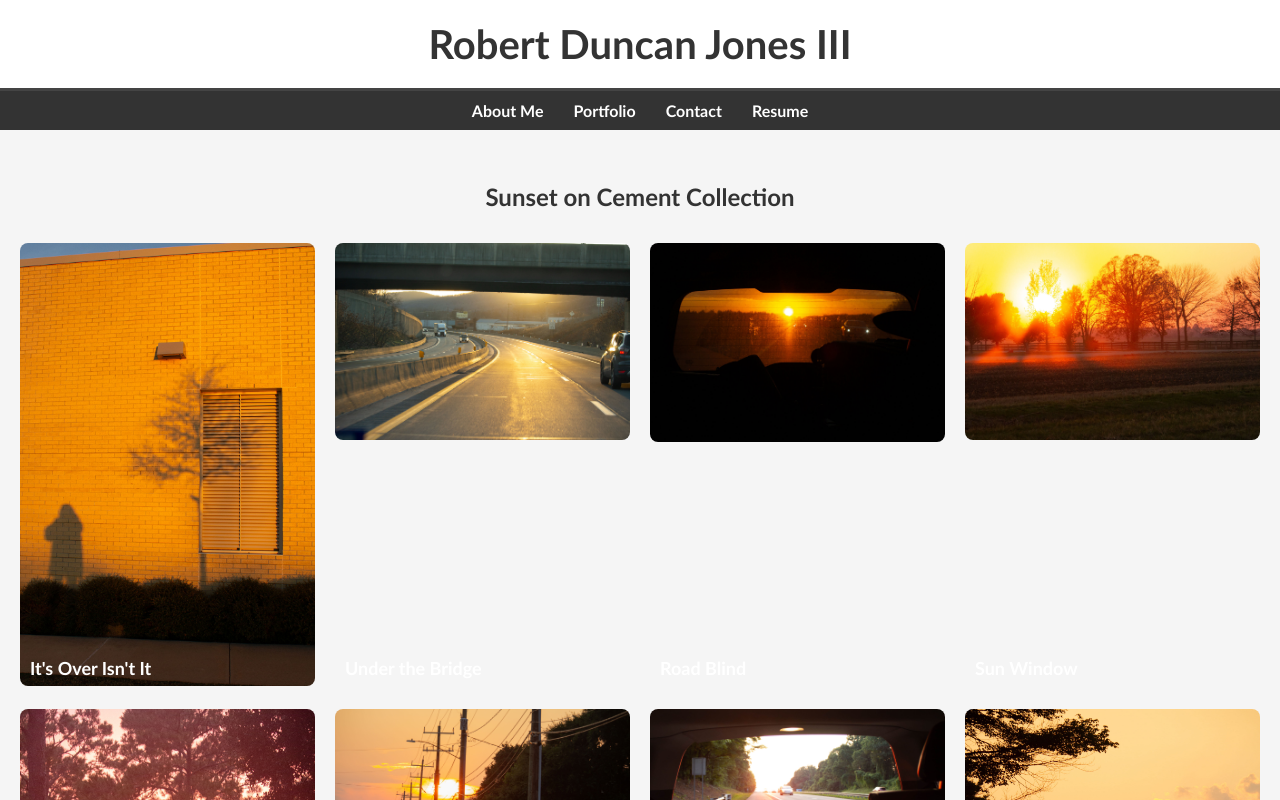
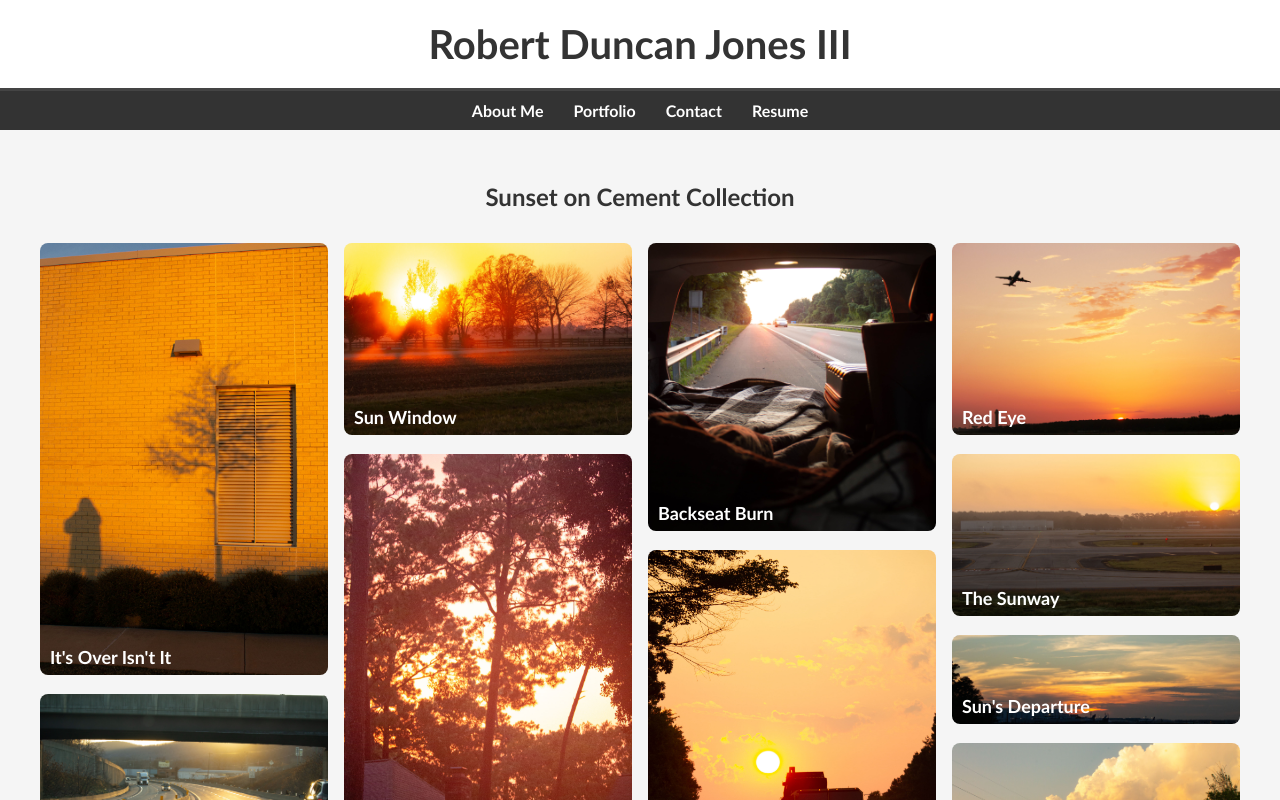
Before and after one commit to CerfSoleil/rdjiii_Portfolio, a React (Vite) app: page /photography/sunset-cement in a window 1280 px wide. Shown: the top 800 px of the page. Built offline with nearby package versions, Linux system fonts and the light colour scheme.

Commit message:
PortfolioGallery.css | Updating the gallery layout.

```diff
--- a/src/styles/PortfolioGallery.css
+++ b/src/styles/PortfolioGallery.css
@@ -4,16 +4,32 @@
   }
 
   .image-gallery {
-    display: grid;
+    column-count: 4;
+    column-gap: 16px;
+    margin-top: 20px;
+    max-width: 1200px; /* Constrain entire gallery width */
+    margin-left: auto;
+    margin-right: auto;
+    /* Uncomment the following lines to use CSS Grid instead of columns */
+    /* display: grid;
     grid-template-columns: repeat(auto-fill, minmax(250px, 1fr));
     gap: 20px;
-    margin-top: 20px;
+    margin-top: 20px; */
   }
 
   .image-tile {
-    position: relative;
+    break-inside: avoid;
+    position:relative;
+    margin-bottom: 16px;
+    width: 100%;
+    max-width: 300px; /* This constrains how wide each image-tile can get */
+    display: inline-block;
     cursor: pointer;
     transition: transform 0.3s;
+    /* Uncomment the following lines to use CSS Grid instead of columns */
+    /* position: relative;
+    cursor: pointer;
+    transition: transform 0.3s; */
   }
 
   .image-tile:hover {
@@ -69,8 +85,10 @@
   }
 
   .expanded-image {
-    width: 500px;
+    max-width: 80vw;
+    max-height: 90vh;
     height: auto;
+    width:auto;
     object-fit: cover;
     border-radius: 8px;
   }
```
